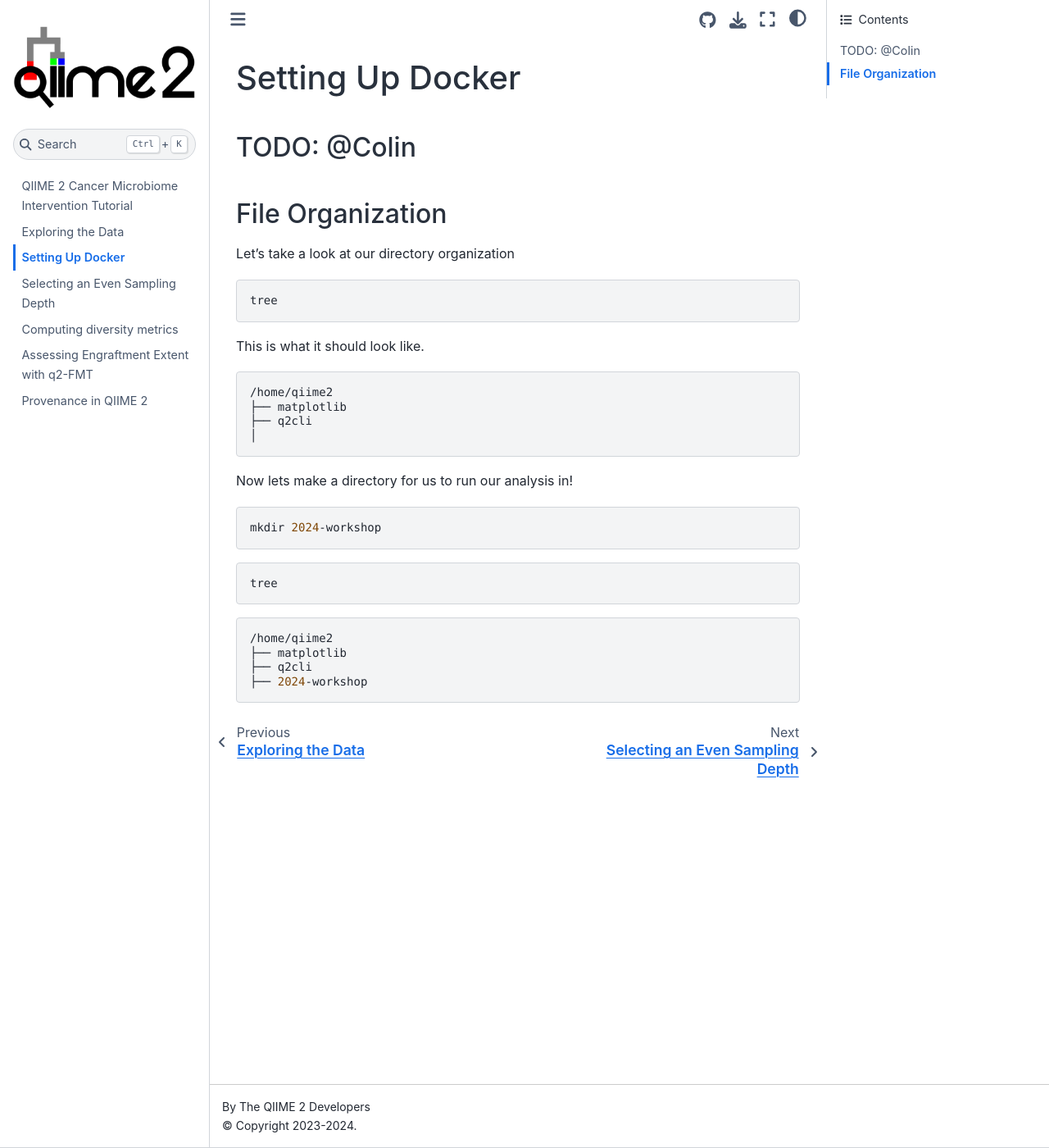
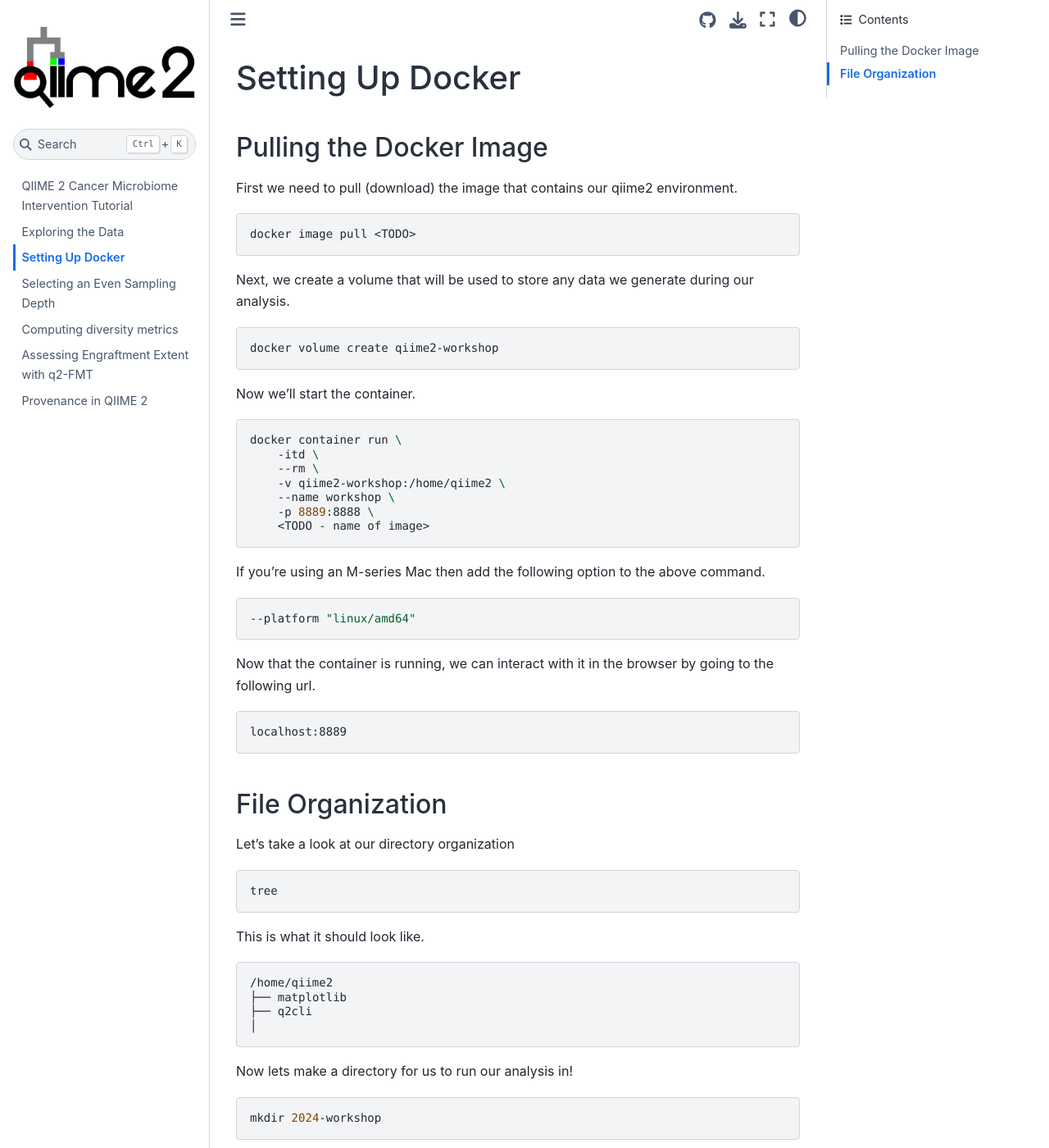
Before and after one commit to caporaso-lab/2024-q2-ITN-Workshop, a Jupyter Book: the page built from book/00-set-up.md, in a window 1280 px wide and 1400 px high. Shown: the whole window at 82% size. Built offline with Jupyter Book 1.0.4 settings and Sphinx 7.4.7 and the Sphinx Book theme 1.1.4, drawn with Linux system fonts in a browser that asks for light colours.

Commit message:
Docker and core metrics phylo (#7)
* first docker instructions and remove phylogenetic stuff

````diff
--- a/book/00-set-up.md
+++ b/book/00-set-up.md
@@ -1,5 +1,40 @@
 # Setting Up Docker
-## TODO: @Colin
+
+## Pulling the Docker Image
+First we need to pull (download) the image that contains our qiime2
+environment.
+```shell
+docker image pull <TODO>
+```
+
+Next, we create a volume that will be used to store any data we generate during
+our analysis.
+```shell
+docker volume create qiime2-workshop
+```
+
+Now we'll start the container.
+```shell
+docker container run \
+    -itd \
+    --rm \
+    -v qiime2-workshop:/home/qiime2 \
+    --name workshop \
+    -p 8889:8888 \
+    <TODO - name of image>
+```
+
+If you're using an M-series Mac then add the following option to the above
+command.
+```shell
+--platform "linux/amd64"
+```
+
+Now that the container is running, we can interact with it in the browser by
+going to the following url.
+```shell
+localhost:8889
+```
 
 ## File Organization
 Let's take a look at our directory organization
````
Also changed, not shown: book/04-diversity-metrics.md (+9 -37 lines), dockerfiles/jupyter-book-on-miniconda/README.md (added), 2 other files.
